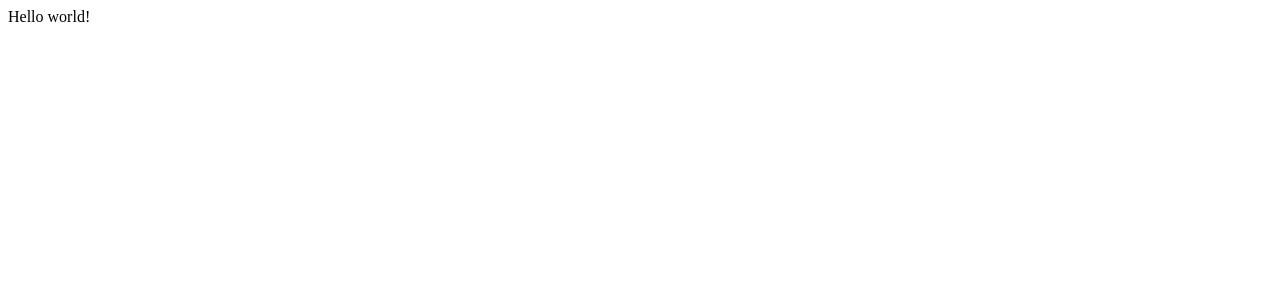
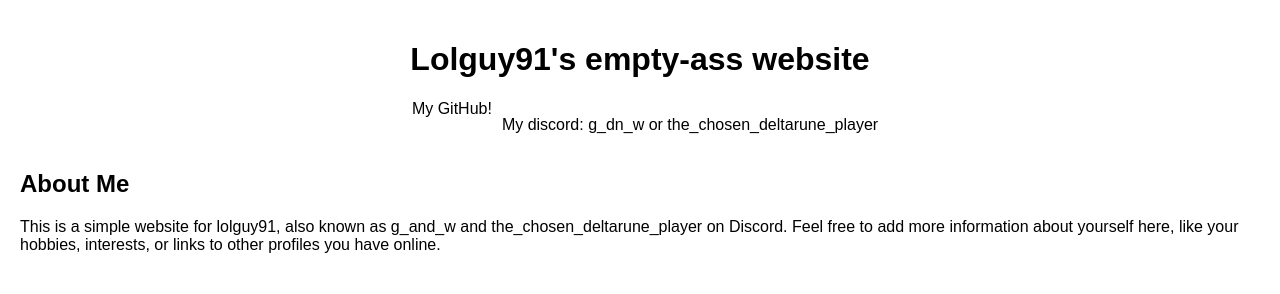
Before and after one commit to lolguy91/lolguy91, a plain HTML site: page index.html in a window 1280 px wide. Drawn offline with Linux system fonts and the light colour scheme.

Commit message:
Update index.html

```diff
--- a/index.html
+++ b/index.html
@@ -1 +1,44 @@
-Hello world!
+<!DOCTYPE html>
+<html lang="en">
+<head>
+    <meta charset="UTF-8">
+    <meta name="viewport" content="width=device-width, initial-scale=1.0">
+    <title>g_and_w / the_chosen_deltarune_player (lolguy91)</title>
+    <style>
+        body {
+            font-family: sans-serif;
+            margin: 0;
+            padding: 20px;
+        }
+        .header {
+            text-align: center;
+        }
+        .social-links {
+            display: flex;
+            justify-content: center;
+            margin-top: 20px;
+        }
+        .social-links a {
+            margin: 0 10px;
+            text-decoration: none;
+            color: black;
+        }
+        .about-me {
+            margin-top: 20px;
+        }
+    </style>
+</head>
+<body>
+    <header class="header">
+       <h1>Lolguy91's empty-ass website</h1>
+    </header>
+    <section class="social-links">
+        <a href="https://github.com/lolguy91">My GitHub!</a>
+        <p>My discord: g_dn_w or the_chosen_deltarune_player</p>
+    </section>
+    <section class="about-me">
+        <h2>About Me</h2>
+        <p>This is a simple website for lolguy91, also known as g_and_w and the_chosen_deltarune_player on Discord. Feel free to add more information about yourself here, like your hobbies, interests, or links to other profiles you have online.</p>
+    </section>
+</body>
+</html>
```
